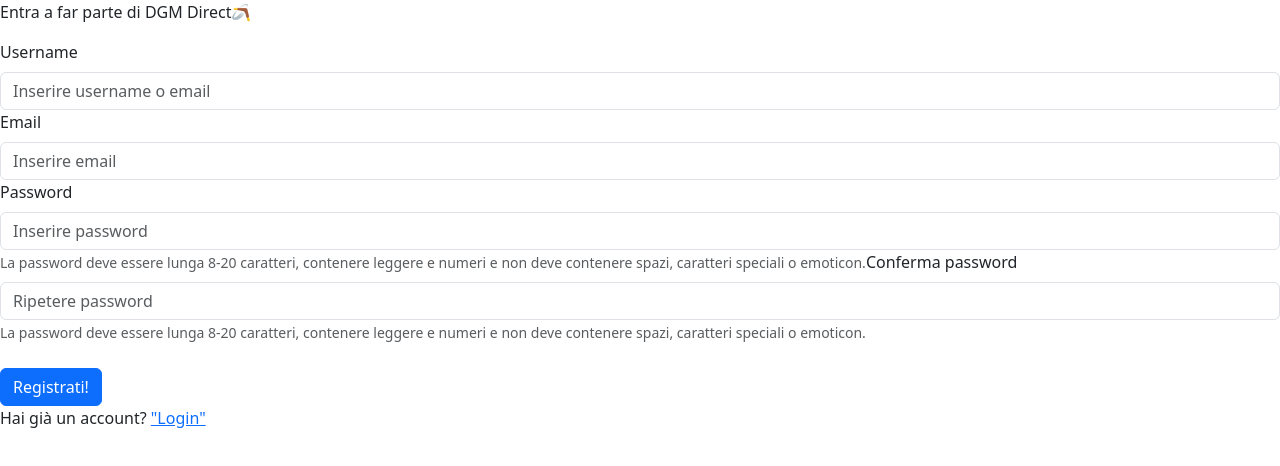
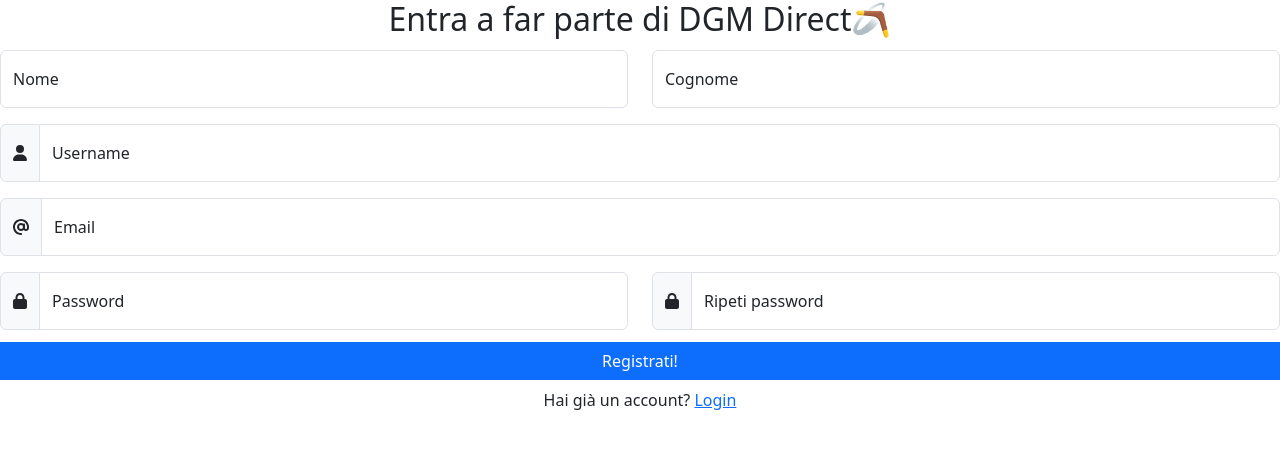
Before and after one commit to LambdaLekter/dgm-direct, a React (Create React App) app: page /signup in a window 1280 px wide. Shown: the top 466 px of the page. Built offline with nearby package versions, Linux system fonts and the light colour scheme.

Commit message:
Styling Autenticatione - pt.2

```diff
--- a/package.json
+++ b/package.json
@@ -3,6 +3,8 @@
   "version": "0.1.0",
   "private": true,
   "dependencies": {
+    "@fortawesome/free-solid-svg-icons": "^6.4.0",
+    "@fortawesome/react-fontawesome": "^0.2.0",
     "@testing-library/jest-dom": "^5.16.5",
     "@testing-library/react": "^13.4.0",
     "@testing-library/user-event": "^13.5.0",
--- a/src/components/Button.js
+++ b/src/components/Button.js
@@ -1,6 +1,6 @@
 /**
  * Componente che potremmo usare per i pulsanti, ad esempio della sidebar,
- * per rimandare ad altre pagine
+ * per effetuare il redirect ad altre pagine
  */
 
 import React from "react";
--- a/src/components/LoginForm.js
+++ b/src/components/LoginForm.js
@@ -1,8 +1,9 @@
 import React, {useState} from "react";
 import {Link} from "react-router-dom";
-import Form from 'react-bootstrap/Form'
-import Button from 'react-bootstrap/Button'
 import 'bootstrap/dist/css/bootstrap.css';
+import {Form, Button, FloatingLabel, Col, Row, InputGroup} from "react-bootstrap";
+import {FontAwesomeIcon} from '@fortawesome/react-fontawesome'
+import {faUser, faLock} from '@fortawesome/free-solid-svg-icons';
 
 export default function LoginForm(props) {
     const [username, setUsername] = useState('')
@@ -15,20 +16,41 @@
     }
     return (
         <>
-            <p>Login</p>
+            <h2 align="center">Login</h2>
             <Form onSubmit={handleSubmit}>
-                <Form.Group>
-                    <Form.Label>Username o email</Form.Label>
-                    <Form.Control type="text" id="inputUsername" placeholder="Inserire username o email"
-                                  onChange={e => setUsername(e.target.value)}/>
+                <Col>
+                    <Row className="mb-2">
+                        <InputGroup className="mb-2">
+                            <InputGroup.Text><FontAwesomeIcon icon={faUser}/></InputGroup.Text>
+                            <FloatingLabel
+                                controlId="floatingInput"
+                                label="Username o email">
+                                <Form.Control type="text" id="inputUsername" placeholder="Inserire username o email"
+                                              onChange={e => setUsername(e.target.value)}/>
+                            </FloatingLabel>
+                        </InputGroup>
+                    </Row>
 
-                    <Form.Label>Password</Form.Label>
-                    <Form.Control type="password" id="inputPassword" placeholder="Inserire password"
-                                  onChange={e => setPassword(e.target.value)}/>
-                </Form.Group>
-                <Button type="submit">Entra!</Button>
+                    <Row className="mb-2">
+                        <InputGroup className="mb-2">
+                            <InputGroup.Text><FontAwesomeIcon icon={faLock}/></InputGroup.Text>
+                            <FloatingLabel
+                                controlId="floatingInput"
+                                label="Password">
+                                <Form.Control type="password" id="inputPassword" placeholder="Inserire password"
+                                              onChange={e => setPassword(e.target.value)}/>
+                            </FloatingLabel>
+                        </InputGroup>
+                    </Row>
+
+                    <Row>
+                        <Button type="submit" className="mb-2">Entra!</Button>
+                    </Row>
+                </Col>
             </Form>
-            <p>Non hai ancora un account?<Link to="/signup">Registrati</Link></p>
+            <div>
+                <p align="center">Non hai ancora un account? <Link to="/signup">Registrati</Link></p>
+            </div>
         </>
     )
 }
--- a/src/components/SignUpForm.js
+++ b/src/components/SignUpForm.js
@@ -1,64 +1,129 @@
 import React, {useState} from "react";
 import {Link} from "react-router-dom";
-import Form from "react-bootstrap/Form";
 import 'bootstrap/dist/css/bootstrap.css';
-import {FormGroup} from "react-bootstrap";
-import Button from "react-bootstrap/Button";
+import {Form, Button, FloatingLabel, Col, Row, InputGroup} from "react-bootstrap";
+import {FontAwesomeIcon} from '@fortawesome/react-fontawesome'
+import {faUser, faAt, faLock} from '@fortawesome/free-solid-svg-icons';
 
 export default function SignUpForm() {
+    const [nome, setNome] = useState('')
+    const [cognome, setCognome] = useState('')
     const [username, setUsername] = useState('')
     const [email, setEmail] = useState('')
     const [password, setPassword] = useState('')
     const [confirmPassword, setConfirmPassword] = useState('')
+    const [user, setUser] = useState({nome: '', cognome: '', username: '', email: '', password: ''})
 
-    const [user, setUser] = useState({username: '', email: '', password: ''})
     const handleSubmit = e => {
         console.log("Invio form riuscito")
         if (password === confirmPassword) {
             setUser({
+                nome: {nome},
+                cognome: {cognome},
                 username: {username},
                 email: {email},
                 password: {password}
             })
-            return <p>Registrazione effettuata correttamente</p>
+            alert("Registrazione effettuata correttamente")
+            // ! Redirect alla pagina di profilo o alla Home con le varie chat
+        } else {
+            e.preventDefault()
+            alert("Le password inserite sono diverse")
         }
     }
 
     return (
         <>
-            <p>Entra a far parte di DGM Direct🪃</p>
+            <h2 align="center">Entra a far parte di DGM Direct🪃</h2>
             <Form onSubmit={handleSubmit}>
-                <FormGroup>
-                    <Form.Label htmlFor="inputUsername">Username</Form.Label>
-                    <Form.Control type="text" id="" placeholder="Inserire username o email"
-                                  onChange={e => setUsername(e.target.value)}/>
+                <Row className="mb-2">
+                    <Col className="my-1">
+                        <FloatingLabel
+                            controlId="floatingInput"
+                            label="Nome">
+                            <Form.Control type="text" id="inputNome" placeholder="Inserire nome"
+                                          onChange={e => setNome(e.target.value)}/>
+                        </FloatingLabel>
+                    </Col>
 
-                    <Form.Label htmlFor="inputEmail">Email</Form.Label>
-                    <Form.Control type="email" id="inputEmail" placeholder="Inserire email"
-                                  onChange={e => setEmail(e.target.value)}/>
+                    <Col className="my-1">
+                        <FloatingLabel
+                            controlId="floatingInput"
+                            label="Cognome">
+                            <Form.Control type="text" id="inputCognome" placeholder="Inserire cognome"
+                                          onChange={e => setCognome(e.target.value)}/>
+                        </FloatingLabel>
+                    </Col>
+                </Row>
 
-                    <Form.Label htmlFor="inputPassword">Password</Form.Label>
-                    <Form.Control type="password" id="inputPassword" placeholder="Inserire password"
-                                  onChange={e => setPassword(e.target.value)}
-                                  aria-describedby="passwordHelpBlock1"/>
-                    <Form.Text id="passwordHelpBlock1" muted>
-                        La password deve essere lunga 8-20 caratteri, contenere leggere e numeri
-                        e non deve contenere spazi, caratteri speciali o emoticon.
-                    </Form.Text>
+                <Row>
+                    <Col className="my-1">
+                        <InputGroup className="mb-2">
+                            <InputGroup.Text><FontAwesomeIcon icon={faUser}/></InputGroup.Text>
+                            <FloatingLabel
+                                controlId="floatingInput"
+                                label="Username">
+                                <Form.Control type="text" id="inputUsername" placeholder="Inserire username"
+                                              onChange={e => setUsername(e.target.value)}/>
+                            </FloatingLabel>
+                        </InputGroup>
+                    </Col>
+                </Row>
+                <Row>
+                    <Col className="my-1">
+                        <InputGroup className="mb-2">
+                            <InputGroup.Text><FontAwesomeIcon icon={faAt}/></InputGroup.Text>
+                            <FloatingLabel
+                                controlId="floatingInput"
+                                label="Email">
+                                <Form.Control type="email" id="inputEmail" placeholder="Inserire indirizzo email"
+                                              onChange={e => setEmail(e.target.value)}/>
+                            </FloatingLabel>
+                        </InputGroup>
+                    </Col>
+                </Row>
+                <Row>
+                    <Col className="my-1">
+                        <InputGroup className="mb-2">
+                            <InputGroup.Text><FontAwesomeIcon icon={faLock}/></InputGroup.Text>
+                            <FloatingLabel
+                                controlId="floatingInput"
+                                label="Password">
+                                <Form.Control type="password" id="inputPassword" placeholder="Inserire password"
+                                              onChange={e => setPassword(e.target.value)}
+                                              aria-describedby="passwordHelpBlock"/>
+                                {/*<Form.Text id="passwordHelpBlock" muted>*/}
+                                {/*    La password deve essere lunga 8-20 caratteri, contenere leggere e numeri*/}
+                                {/*    e non deve contenere spazi, caratteri speciali o emoticon.*/}
+                                {/*</Form.Text>*/}
+                            </FloatingLabel>
+                        </InputGroup>
+                    </Col>
+                    <Col className="my-1">
+                        <InputGroup className="mb-2">
+                            <InputGroup.Text><FontAwesomeIcon icon={faLock}/></InputGroup.Text>
+                            <FloatingLabel
+                                controlId="floatingInput"
+                                label="Ripeti password">
+                                <Form.Control type="password" id="inputConfirmPassword" placeholder="Ripeti password"
+                                              onChange={e => setConfirmPassword(e.target.value)}
+                                              aria-describedby="passwordHelpBlock"/>
+                                {/*<Form.Text id="passwordHelpBlock" muted>*/}
+                                {/*    La password deve essere lunga 8-20 caratteri, contenere leggere e numeri*/}
+                                {/*    e non deve contenere spazi, caratteri speciali o emoticon.*/}
+                                {/*</Form.Text>*/}
+                            </FloatingLabel>
+                        </InputGroup>
+                    </Col>
+                </Row>
+                <Row>
+                    <Button type="submit" className="mb-2">Registrati!</Button>
+                </Row>
 
-                    <Form.Label htmlFor="inputConfirmPassword" defaultValue="">Conferma password</Form.Label>
-                    <Form.Control type="password" id="inputConfirmPassword" placeholder="Ripetere password"
-                                  onChange={e => setConfirmPassword(e.target.value)}
-                                  aria-describedby="passwordHelpBlock2"/>
-                    <Form.Text id="passwordHelpBlock2" muted>
-                        La password deve essere lunga 8-20 caratteri, contenere leggere e numeri
-                        e non deve contenere spazi, caratteri speciali o emoticon.
-                    </Form.Text>
-                </FormGroup>
-                <br/>
-                <Button type="submit">Registrati!</Button>
             </Form>
-            <p>Hai già un account? <Link to="/login">"Login"</Link></p>
+            <div>
+                <p align="center">Hai già un account? <Link to="/login">Login</Link></p>
+            </div>
         </>
     )
 }
```
Also changed, not shown: 1 other file (tests, documents, lock files or other folders).
